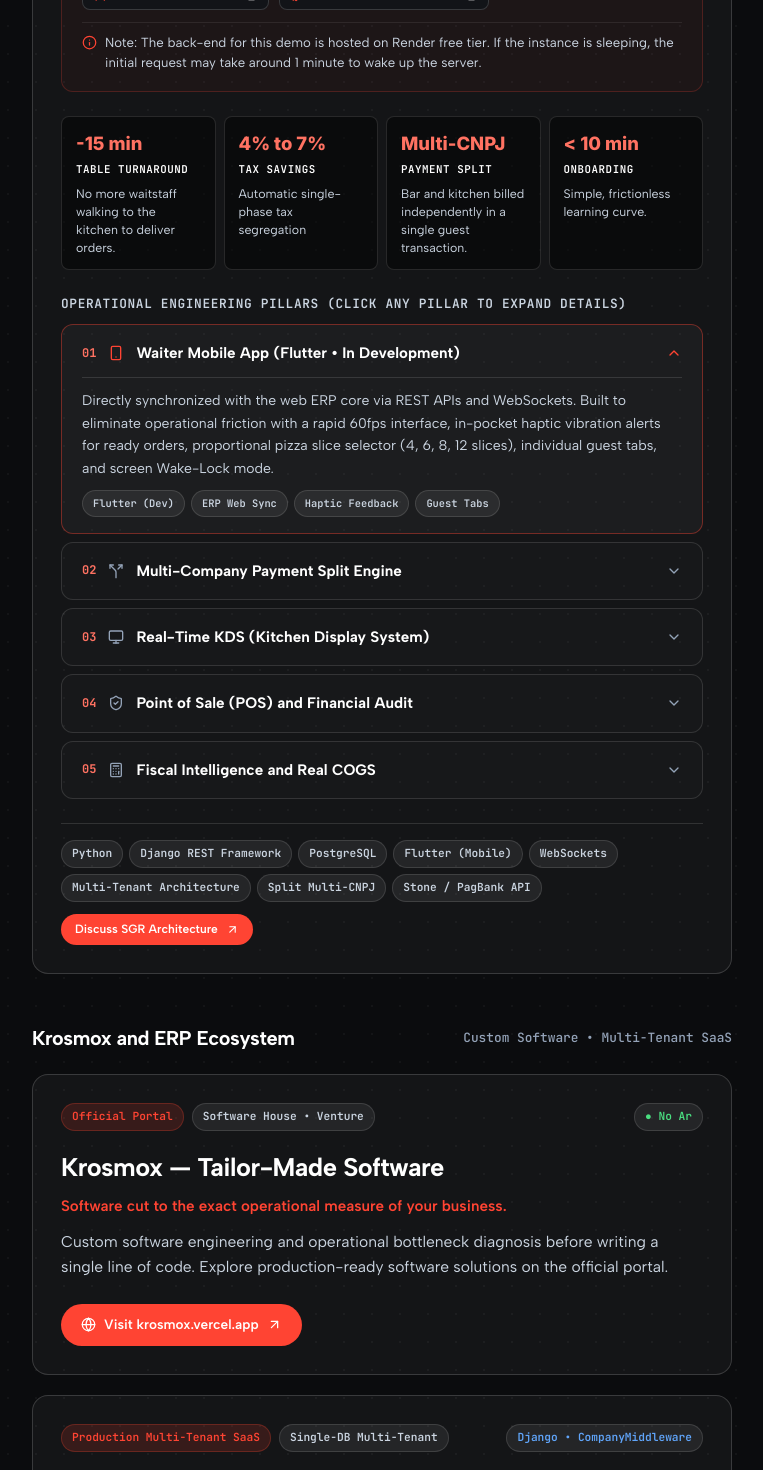
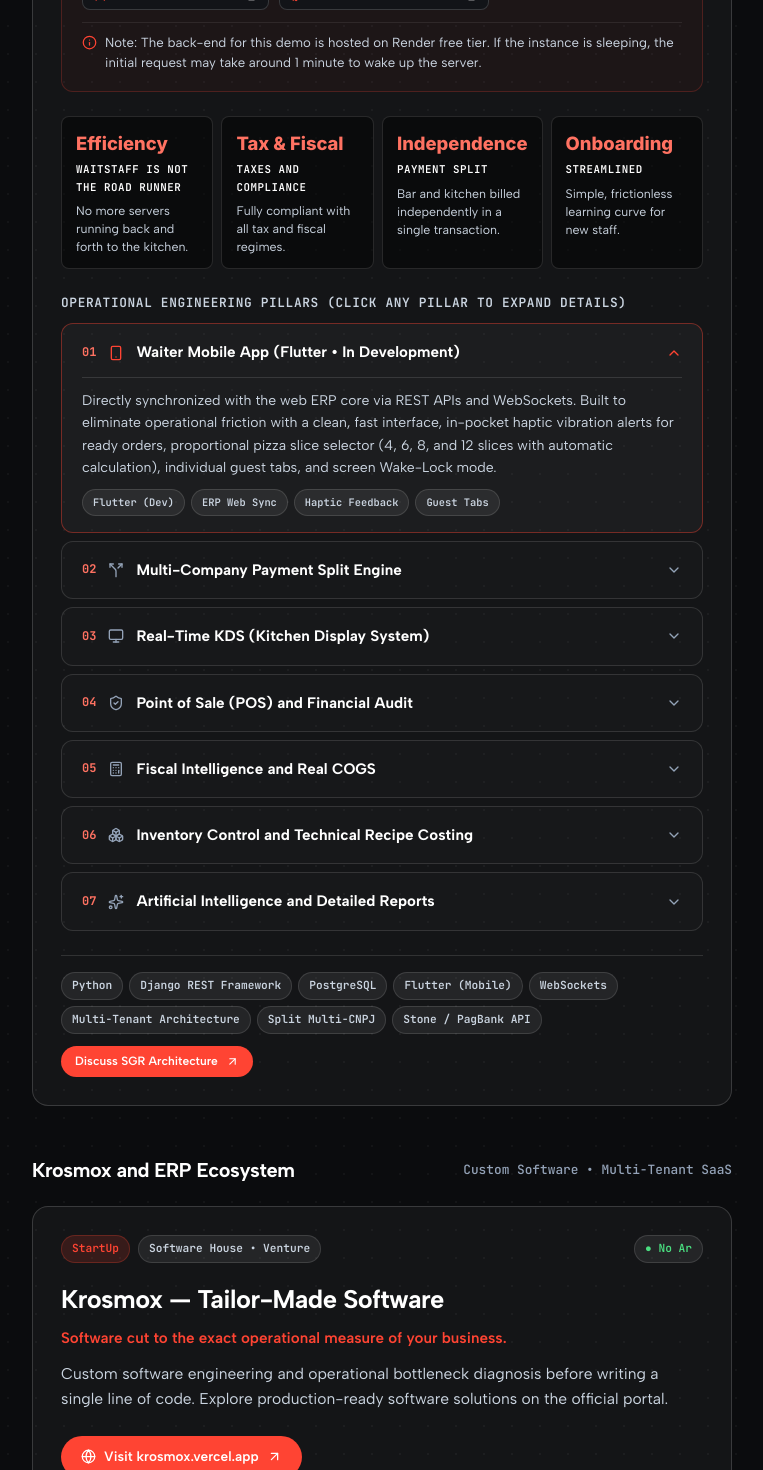
Before and after one commit to omlobao/omlobao.github.io, a React (Vite) app in the folder frontend/: page / in a window 1280 px wide. Shown: the part 1220-2690 px from the top of the page, without its empty margins (258-1021 px from the left). Built offline with nearby package versions, Linux system fonts and the light colour scheme.

Commit message:
feat(i18n): sync new stats, pillars, krosmox badges and study projects to English

```diff
--- a/frontend/src/components/WhatIBuild.jsx
+++ b/frontend/src/components/WhatIBuild.jsx
@@ -16,10 +16,12 @@ import {
   Check,
   Info,
   Key,
-  UserCheck
+  UserCheck,
+  Boxes,
+  Sparkles
 } from 'lucide-react';
 
-const pillarIcons = [Smartphone, Split, Monitor, ShieldCheck, Calculator];
+const pillarIcons = [Smartphone, Split, Monitor, ShieldCheck, Calculator, Boxes, Sparkles];
 
 export default function WhatIBuild() {
   const { t } = useLanguage();
--- a/frontend/src/data/i18n.js
+++ b/frontend/src/data/i18n.js
@@ -11,13 +11,13 @@ export const translations = {
       top: 'Topo'
     },
     profile: {
-      role: 'Desenvolvedor Full Stack & Back-End Python • Pós-graduando em Engenharia de Software Full Stack',
+      role: 'Analista de Sistemas • Desenvolvedor Full Stack e Back-End Python • Pós-graduando em Engenharia de Software Full Stack',
       locationLabel: 'Onde vivo',
       locationVal: 'Taguatinga-DF, Brasil',
       timeLabel: 'Hora Local',
       focusLabel: 'Foco Técnico',
       focusVal: 'Python • PostgreSQL • Django',
-      bio: 'Desenvolvedor Full Stack & Back-End Python com conhecimentos em bancos de dados relacionais, APIs RESTful e infraestrutura, graduado em Análise e Desenvolvimento de Sistemas e Pós-graduando em Engenharia de Software Full Stack.',
+      bio: 'Desenvolvedor Full Stack e Back-End Python com conhecimentos em bancos de dados relacionais, APIs RESTful e infraestrutura, graduado em Análise e Desenvolvimento de Sistemas e Pós-graduando em Engenharia de Software Full Stack.',
       quote: 'Meu passatempo é analisar problemas e pensar em soluções técnicas para resolvê-los.',
       quoteOrigin: '— visão que deu origem ao Krosmox SGR.',
       copyEmail: 'Copiar e-mail',
@@ -32,7 +32,7 @@ export const translations = {
       architecture: 'Arquitetura Multi-Tenant',
       status: '● Sistema em Produção',
       title: 'Krosmox SGR',
-      tagline: 'ERP Multi-Sistema de Gestão Gastronômica e Engenharia Operacional',
+      tagline: 'ERP de Gestão Gastronômica e Engenharia Operacional',
       headline: 'Toda a sua operação em um único lugar, desde o estoque até a entrega do pedido.',
       subheadline: 'Mais do que um aplicativo isolado, o SGR é um ERP multi-sistema completo com acesso web via navegador e integração ao app de salão em Flutter (em desenvolvimento). Seu propósito central é descomplicar a vida dos garçons através de uma interface limpa, fluida e ergonômica, com foco absoluto em agilidade e eficiência — permitindo ainda que bar e cozinha faturem de forma 100% independente no mesmo salão.',
       demoUrl: 'https://sgr-demo.vercel.app/login',
@@ -43,10 +43,10 @@ export const translations = {
       demoPassLabel: 'Senha demo',
       demoAlert: 'Nota: O back-end desta versão de demonstração está hospedado na camada gratuita do Render. Caso esteja em repouso, a primeira requisição pode levar cerca de 1 minuto para acordar o servidor.',
       stats: [
-        { value: '-15 min', label: 'Giro de Mesa', desc: 'Chega de garçom indo até a cozinha entregar comanda.' },
-        { value: '4% a 7%', label: 'Economia Fiscal', desc: 'Segregação de monofásicos no Simples' },
-        { value: 'Multi-CNPJ', label: 'Split de Pagamento', desc: 'Bar e cozinha faturam de forma independente em uma única transação.' },
-        { value: '< 10 min', label: 'Treinamento', desc: 'Curva de aprendizado simples e descomplicada.' }
+        { value: 'Praticidade', label: 'O Garçom não é o papa-léguas', desc: 'Chega de garçom indo até a cozinha entregar comanda.' },
+        { value: 'Fiscal', label: 'Impostos e Tributos', desc: 'Compatibilidade com todos os regimes tributários.' },
+        { value: 'Independência', label: 'Split de Pagamento', desc: 'Bar e cozinha faturam de forma independente em uma única transação.' },
+        { value: 'Treinamento', label: 'Descomplicado', desc: 'Curva de aprendizado simples e descomplicada.' }
       ],
       pillarsTitle: 'Pilares de Engenharia Operacional',
       pillarsSubtitle: 'Clique para expandir cada pilar',
@@ -55,7 +55,7 @@ export const translations = {
           number: '01',
           title: 'App do Garçom (Flutter • Em desenvolvimento)',
           subtitle: 'Interface limpa, fluida e focada em agilidade',
-          description: 'Conectado diretamente ao núcleo do ERP web via API e WebSockets. Descomplica a rotina de salão com interface rápida a 60fps, alerta tátil de pedidos prontos no bolso, seletor de fatias para pizzas (4, 6, 8 e 12 fatias com cálculo automático), comandas individuais por pessoa e modo tela sempre acesa (Wake Lock).',
+          description: 'Conectado diretamente ao núcleo do ERP web via API e WebSockets. Descomplica a rotina de salão com interface rápida, alerta tátil de pedidos prontos no bolso, seletor de fatias para pizzas (4, 6, 8 e 12 fatias com cálculo automático), comandas individuais por pessoa e modo tela sempre acesa (Wake Lock).',
           tags: ['Flutter (Dev)', 'ERP Web Sync', 'Haptic Feedback', 'Comandas Individuais']
         },
         {
@@ -69,7 +69,7 @@ export const translations = {
           number: '03',
           title: 'KDS (Monitor de Cozinha em Tempo Real)',
           subtitle: 'Eliminação de comandas de papel',
-          description: 'Tema escuro de alta visibilidade projetado para iluminação industrial. Roteamento inteligente por praças de preparo (Bar, Quentes, Forno) com cronômetro integrado e alertas visuais de urgência após 20 minutos de espera.',
+          description: 'Tema escuro de alta visibilidade projetado para ambientes iluminados. Roteamento inteligente por praças de preparo (Bar, Cozinha, Pizzaria) com cronômetro integrado e alertas visuais de urgência após 20 minutos de espera.',
           tags: ['KDS Touch', 'Dark Theme Industrial', 'Roteamento de Praças', 'WebSockets']
         },
         {
@@ -85,6 +85,20 @@ export const translations = {
           subtitle: 'Economia contábil comprovada',
           description: 'Segregação automática de produtos monofásicos (cervejas, refrigerantes e água) gerando relatórios diretos para contadores deduzirem PIS e COFINS no Simples Nacional, além de DRE gerencial com baixa automática de insumos por ficha técnica.',
           tags: ['Produtos Monofásicos', 'DRE Gerencial', 'CMV Real', 'Ficha Técnica']
+        },
+        {
+          number: '06',
+          title: 'Controle de Estoque e Fichas Técnicas',
+          subtitle: 'Baixa automática de insumos',
+          description: 'Controle de estoque com baixa automática de insumos por ficha técnica, gerando relatórios diretos para contadores deduzirem PIS e COFINS no Simples Nacional, além de DRE gerencial com baixa automática de insumos por ficha técnica.',
+          tags: ['Produtos Monofásicos', 'DRE Gerencial', 'CMV Real', 'Ficha Técnica']
+        },
+        {
+          number: '07',
+          title: 'Inteligência Artificial e relatórios detalhados',
+          subtitle: 'Grok Ia e Data analysis',
+          description: 'Análises gerenciais realizadas por inteligência artificial, cruzando dados de diversas fontes para gerar relatórios completos e personalizados, em tempo real.',
+          tags: ['Inteligência Artificial', 'Data Analysis', 'Grok Ia']
         }
       ],
       cta: 'Conversar sobre o SGR'
@@ -92,16 +106,16 @@ export const translations = {
     krosmox: {
       sectionTitle: 'Krosmox e Ecossistema ERP',
       badge: 'Software Sob Medida • SaaS Multi-Tenant',
-      siteBadge: 'Portal Oficial',
+      siteBadge: 'StartUp',
       siteTitle: 'Krosmox — Software Sob Medida',
       siteTagline: 'Software cortado à medida exata do seu negócio.',
       siteDesc: 'Desenvolvimento de software sob medida e diagnóstico de processos antes de qualquer linha de código. Conheça as soluções corporativas e produtos desenvolvidos no portal oficial.',
       siteUrl: 'https://krosmox.vercel.app/',
       visitSiteBtn: 'Conhecer krosmox.vercel.app',
-      erpBadge: 'SaaS Multi-Tenant em Produção',
+      erpBadge: 'ERP Assistência Técnica',
       erpTitle: 'KrosERP — Gestão Empresarial e Ordens de Serviço',
       erpTagline: 'Automação operacional, controle financeiro e inteligência de atendimento em Django.',
-      erpDesc: 'Plataforma SaaS Multi-Tenant desenvolvida em Python e Django com isolamento estrito de dados por CompanyMiddleware e thread-local. Criado para empresas de serviços, manutenção e comércios que precisam de controle total de O.S., frente de caixa ágil e conciliação financeira.',
+      erpDesc: 'Plataforma ERP desenvolvida em Python e Django com isolamento estrito de dados por CompanyMiddleware e thread-local. Criado para empresas de serviços, manutenção e comércios que precisam de controle total de O.S., frente de caixa ágil e conciliação financeira.',
       featuresTitle: 'Módulos e Pilares Técnicos do KrosERP',
       features: [
         {
@@ -129,22 +143,14 @@ export const translations = {
         'Python',
         'Django',
         'PostgreSQL',
-        'CompanyMiddleware',
-        'Multi-Tenant SaaS',
-        'Evolution API (WhatsApp)'
+        'Multi-Tenant',
+        'Atendimento Automático (WhatsApp)'
       ]
     },
     alsoBuilt: {
-      sectionTitle: 'Também construí',
+      sectionTitle: 'Projetos de Estudo',
       allGithub: 'Ver todos no GitHub',
       projects: [
-        {
-          title: 'PDV e Gestão de Assistência Técnica',
-          desc: 'Sistema backend para controle de ordens de serviço, clientes, estoque de peças e orçamentos.',
-          language: 'Python',
-          tech: 'Django • MySQL',
-          url: 'https://github.com/omlobao/pdvassistencia'
-        },
         {
           title: 'Flix API RESTful',
           desc: 'API completa em Django REST Framework para gerenciamento e catálogo de mídias, atores e avaliações com JWT.',
@@ -165,6 +171,13 @@ export const translations = {
           language: 'Python',
           tech: 'Python • Web',
           url: 'https://github.com/omlobao/Projeto-Triagem-'
+        },
+        {
+          title: 'Banco de Dados Spotify',
+          desc: 'Projeto do Curso Administrador de banco de dados do SENAI-DF',
+          language: 'SQL',
+          tech: 'SQL Server',
+          url: 'https://github.com/omlobao/Banco-de-Dados-Spotify'
         },
         {
           title: 'Gestão Hoteleira .NET',
@@ -352,13 +365,13 @@ export const translations = {
       top: 'Top'
     },
     profile: {
-      role: 'Full Stack & Back-End Python Developer • Postgraduate Student in Full Stack Software Engineering',
+      role: 'Systems Analyst • Full Stack and Back-End Python Developer • Postgraduate Student in Full Stack Software Engineering',
       locationLabel: 'Location',
       locationVal: 'Taguatinga-DF, Brazil',
       timeLabel: 'Local Time',
       focusLabel: 'Core Stack',
       focusVal: 'Python • PostgreSQL • Django',
-      bio: 'Full Stack & Back-End Python Developer with expertise in relational databases, RESTful APIs, and cloud infrastructure, graduated in Systems Analysis and Development, and postgraduate student in Full Stack Software Engineering.',
+      bio: 'Full Stack and Back-End Python Developer with expertise in relational databases, RESTful APIs, and infrastructure, graduated in Systems Analysis and Development, and postgraduate student in Full Stack Software Engineering.',
       quote: 'My hobby is analyzing problems and engineering technical solutions to solve them.',
       quoteOrigin: '— the mindset that gave birth to Krosmox SGR.',
       copyEmail: 'Copy e-mail',
@@ -373,7 +386,7 @@ export const translations = {
       architecture: 'Multi-Tenant Architecture',
       status: '● Live in Production',
       title: 'Krosmox SGR',
-      tagline: 'Multi-System Gastronomy ERP and Operational Engineering',
+      tagline: 'Gastronomy Management ERP and Operational Engineering',
       headline: 'Your entire operation in one place, from inventory to order delivery.',
       subheadline: 'Far beyond a standalone mobile app, SGR is a complete multi-system ERP accessed via web browser and integrated with a dedicated floor waiter app in Flutter (in active development). Its core mission is to streamline floor operations for waitstaff through a clean, ultra-fluid, and ergonomic interface with total focus on speed and efficiency — while empowering bar and kitchen to bill 100% independently on the same dining floor via multi-company payment split.',
       demoUrl: 'https://sgr-demo.vercel.app/login',
@@ -384,10 +397,10 @@ export const translations = {
       demoPassLabel: 'Demo Pass',
       demoAlert: 'Note: The back-end for this demo is hosted on Render free tier. If the instance is sleeping, the initial request may take around 1 minute to wake up the server.',
       stats: [
-        { value: '-15 min', label: 'Table Turnaround', desc: 'No more waitstaff walking to the kitchen to deliver orders.' },
-        { value: '4% to 7%', label: 'Tax Savings', desc: 'Automatic single-phase tax segregation' },
-        { value: 'Multi-CNPJ', label: 'Payment Split', desc: 'Bar and kitchen billed independently in a single guest transaction.' },
-        { value: '< 10 min', label: 'Onboarding', desc: 'Simple, frictionless learning curve.' }
+        { value: 'Efficiency', label: 'Waitstaff is Not the Road Runner', desc: 'No more servers running back and forth to the kitchen.' },
+        { value: 'Tax & Fiscal', label: 'Taxes and Compliance', desc: 'Fully compliant with all tax and fiscal regimes.' },
+        { value: 'Independence', label: 'Payment Split', desc: 'Bar and kitchen billed independently in a single transaction.' },
+        { value: 'Onboarding', label: 'Streamlined', desc: 'Simple, frictionless learning curve for new staff.' }
       ],
       pillarsTitle: 'Operational Engineering Pillars',
       pillarsSubtitle: 'Click any pillar to expand details',
@@ -396,7 +409,7 @@ export const translations = {
           number: '01',
           title: 'Waiter Mobile App (Flutter • In Development)',
           subtitle: 'Clean, fluid interface built for floor speed',
-          description: 'Directly synchronized with the web ERP core via REST APIs and WebSockets. Built to eliminate operational friction with a rapid 60fps interface, in-pocket haptic vibration alerts for ready orders, proportional pizza slice selector (4, 6, 8, 12 slices), individual guest tabs, and screen Wake-Lock mode.',
+          description: 'Directly synchronized with the web ERP core via REST APIs and WebSockets. Built to eliminate operational friction with a clean, fast interface, in-pocket haptic vibration alerts for ready orders, proportional pizza slice selector (4, 6, 8, and 12 slices with automatic calculation), individual guest tabs, and screen Wake-Lock mode.',
           tags: ['Flutter (Dev)', 'ERP Web Sync', 'Haptic Feedback', 'Guest Tabs']
         },
         {
@@ -410,7 +423,7 @@ export const translations = {
           number: '03',
           title: 'Real-Time KDS (Kitchen Display System)',
           subtitle: 'Eliminating paper tickets',
-          description: 'High-contrast ergonomic dark theme engineered for industrial kitchen lighting. Station-based smart routing (Bar, Grill, Pizza Oven) with live cook timers and visual alert escalation after 20 minutes of queue time.',
+          description: 'High-contrast ergonomic dark theme engineered for brightly lit environments. Station-based smart routing (Bar, Kitchen, Pizza Station) with live cook timers and visual alert escalation after 20 minutes of queue time.',
           tags: ['KDS Touch', 'Industrial Dark Theme', 'Station Routing', 'WebSockets']
         },
         {
@@ -426,6 +439,20 @@ export const translations = {
           subtitle: 'Software that pays for itself in tax savings',
           description: 'Automatic classification of single-phase tax beverage items (beers, sodas, water) delivering ready-made deduction reports to accountants for Simples Nacional, paired with real Cost of Goods Sold (COGS) inventory depletion per recipe.',
           tags: ['Tax Deductions', 'Financial Reports', 'Recipe Costing', 'COGS']
+        },
+        {
+          number: '06',
+          title: 'Inventory Control and Technical Recipe Costing',
+          subtitle: 'Automated ingredient depletion',
+          description: 'Inventory control with automatic depletion of raw materials per recipe breakdown, generating direct reports for accountants to deduct PIS and COFINS in Simples Nacional, alongside managerial P&L statements with automated ingredient depletion per technical recipe.',
+          tags: ['Single-Phase Tax', 'Managerial P&L', 'Real COGS', 'Recipe Costing']
+        },
+        {
+          number: '07',
+          title: 'Artificial Intelligence and Detailed Reports',
+          subtitle: 'Grok AI and Data Analysis',
+          description: 'Managerial analysis powered by artificial intelligence, cross-referencing multi-source operational data to generate complete, personalized reports in real time.',
+          tags: ['Artificial Intelligence', 'Data Analysis', 'Grok AI']
         }
       ],
       cta: 'Discuss SGR Architecture'
@@ -433,16 +460,16 @@ export const translations = {
     krosmox: {
       sectionTitle: 'Krosmox and ERP Ecosystem',
       badge: 'Custom Software • Multi-Tenant SaaS',
-      siteBadge: 'Official Portal',
+      siteBadge: 'StartUp',
       siteTitle: 'Krosmox — Tailor-Made Software',
       siteTagline: 'Software cut to the exact operational measure of your business.',
       siteDesc: 'Custom software engineering and operational bottleneck diagnosis before writing a single line of code. Explore production-ready software solutions on the official portal.',
       siteUrl: 'https://krosmox.vercel.app/',
       visitSiteBtn: 'Visit krosmox.vercel.app',
-      erpBadge: 'Production Multi-Tenant SaaS',
+      erpBadge: 'ERP Technical Service',
       erpTitle: 'KrosERP — Enterprise Management and Work Orders',
       erpTagline: 'Operational automation, financial control, and bot messaging powered by Django.',
-      erpDesc: 'A robust single-database / multi-tenant SaaS platform built in Python and Django, featuring strict data isolation via CompanyMiddleware and thread-local scoping. Engineered for service companies, maintenance repair shops, and commercial venues requiring comprehensive work order lifecycles, fast POS checkout, and financial auditing.',
+      erpDesc: 'ERP platform built with Python and Django featuring strict data isolation via CompanyMiddleware and thread-local scoping. Engineered for service companies, maintenance repair shops, and retailers requiring comprehensive work order management, fast POS checkout, and financial reconciliation.',
       featuresTitle: 'KrosERP Modules and Technical Architecture',
       features: [
         {
@@ -470,22 +497,14 @@ export const translations = {
         'Python',
         'Django',
         'PostgreSQL',
-        'CompanyMiddleware',
-        'Multi-Tenant SaaS',
-        'Evolution API (WhatsApp)'
+        'Multi-Tenant',
+        'Automated Customer Service (WhatsApp)'
       ]
     },
     alsoBuilt: {
-      sectionTitle: 'Also Built',
+      sectionTitle: 'Study Projects',
       allGithub: 'View all on GitHub',
       projects: [
-        {
-          title: 'Repair Shop POS and Work Orders',
-          desc: 'Backend management system for repair tickets, technical diagnostic records, replacement parts inventory, and budget estimates.',
-          language: 'Python',
-          tech: 'Django • MySQL',
-          url: 'https://github.com/omlobao/pdvassistencia'
-        },
         {
           title: 'Flix RESTful API',
           desc: 'Production-ready REST API built with Django REST Framework for media cataloging, actor relations, pagination, and JWT authentication.',
@@ -506,6 +525,13 @@ export const translations = {
           language: 'Python',
           tech: 'Python • Web',
           url: 'https://github.com/omlobao/Projeto-Triagem-'
+        },
+        {
+          title: 'Spotify Database',
+          desc: 'Database Administrator course project developed at SENAI-DF.',
+          language: 'SQL',
+          tech: 'SQL Server',
+          url: 'https://github.com/omlobao/Banco-de-Dados-Spotify'
         },
         {
           title: 'Hotel Management .NET',
```
